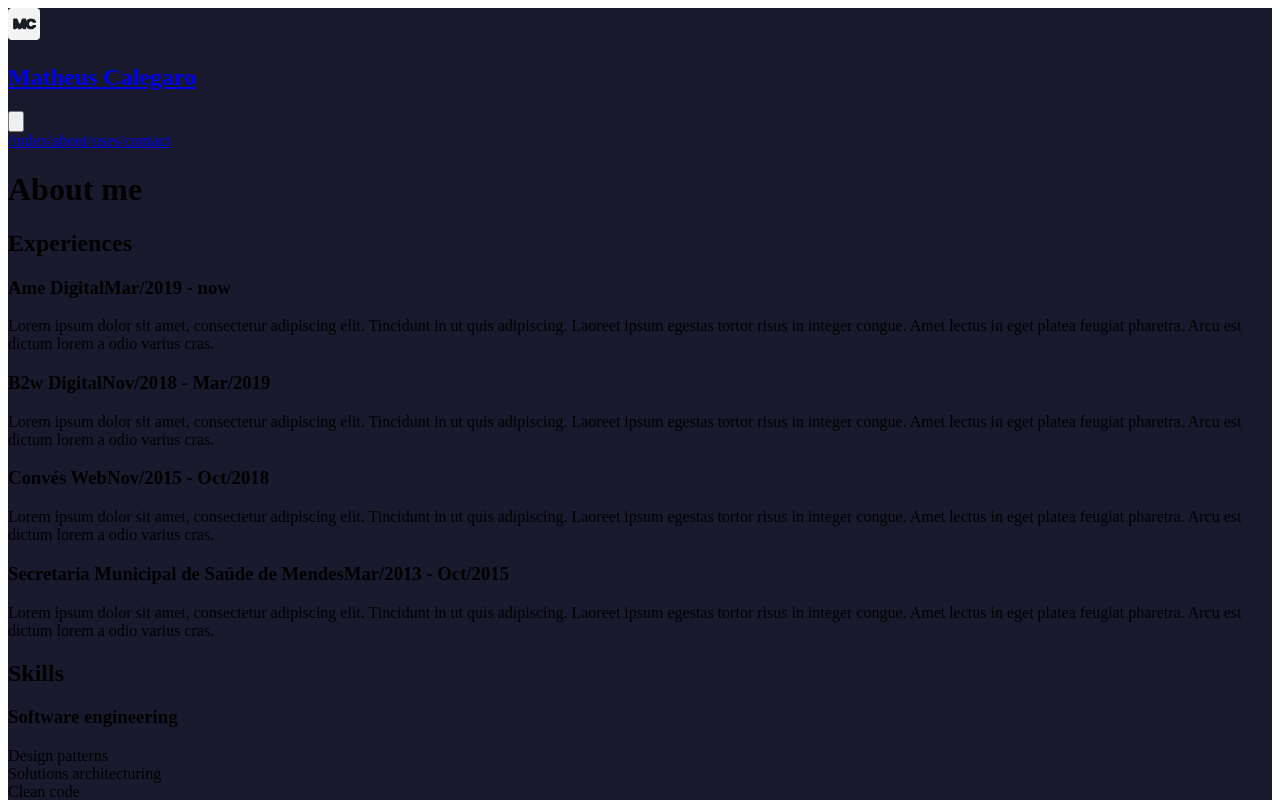
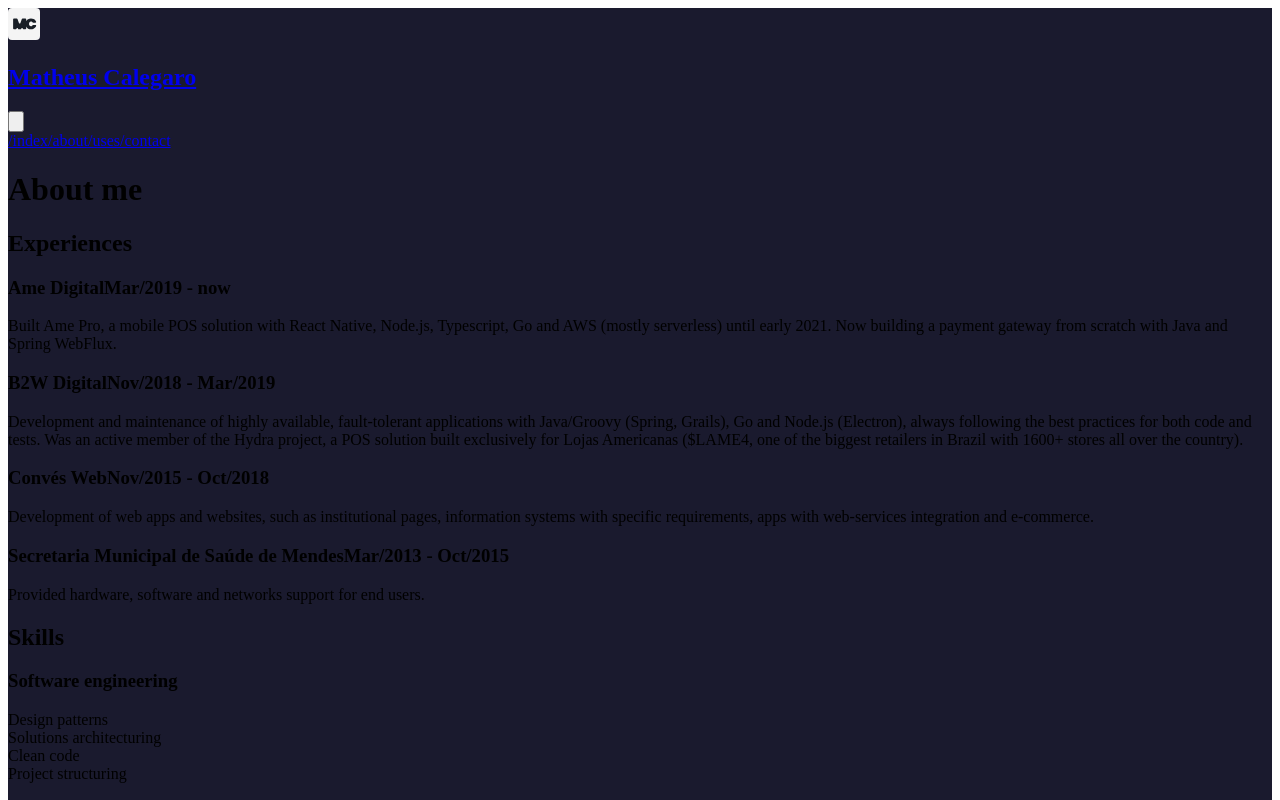
Before and after one commit to mathcale/site, a Next.js app: page /about in a window 1280 px wide. Shown: the top 800 px of the page. Built offline with nearby package versions, Linux system fonts and the light colour scheme.

Commit message:
feat(pages/about): updating experiences description

```diff
--- a/src/pages/about.tsx
+++ b/src/pages/about.tsx
@@ -36,28 +36,27 @@
       from: 'Mar/2019',
       to: 'now',
       description:
-        'Lorem ipsum dolor sit amet, consectetur adipiscing elit. Tincidunt in ut quis adipiscing. Laoreet ipsum egestas tortor risus in integer congue. Amet lectus in eget platea feugiat pharetra. Arcu est dictum lorem a odio varius cras.',
+        'Built Ame Pro, a mobile POS solution with React Native, Node.js, Typescript, Go and AWS (mostly serverless) until early 2021. Now building a payment gateway from scratch with Java and Spring WebFlux.',
     },
     {
-      company: 'B2w Digital',
+      company: 'B2W Digital',
       from: 'Nov/2018',
       to: 'Mar/2019',
       description:
-        'Lorem ipsum dolor sit amet, consectetur adipiscing elit. Tincidunt in ut quis adipiscing. Laoreet ipsum egestas tortor risus in integer congue. Amet lectus in eget platea feugiat pharetra. Arcu est dictum lorem a odio varius cras.',
+        'Development and maintenance of highly available, fault-tolerant applications with Java/Groovy (Spring, Grails), Go and Node.js (Electron), always following the best practices for both code and tests. Was an active member of the Hydra project, a POS solution built exclusively for Lojas Americanas ($LAME4, one of the biggest retailers in Brazil with 1600+ stores all over the country).',
     },
     {
       company: 'Convés Web',
       from: 'Nov/2015',
       to: 'Oct/2018',
       description:
-        'Lorem ipsum dolor sit amet, consectetur adipiscing elit. Tincidunt in ut quis adipiscing. Laoreet ipsum egestas tortor risus in integer congue. Amet lectus in eget platea feugiat pharetra. Arcu est dictum lorem a odio varius cras.',
+        'Development of web apps and websites, such as institutional pages, information systems with specific requirements, apps with web-services integration and e-commerce.',
     },
     {
       company: 'Secretaria Municipal de Saúde de Mendes',
       from: 'Mar/2013',
       to: 'Oct/2015',
-      description:
-        'Lorem ipsum dolor sit amet, consectetur adipiscing elit. Tincidunt in ut quis adipiscing. Laoreet ipsum egestas tortor risus in integer congue. Amet lectus in eget platea feugiat pharetra. Arcu est dictum lorem a odio varius cras.',
+      description: 'Provided hardware, software and networks support for end users.',
     },
   ];
 
```
